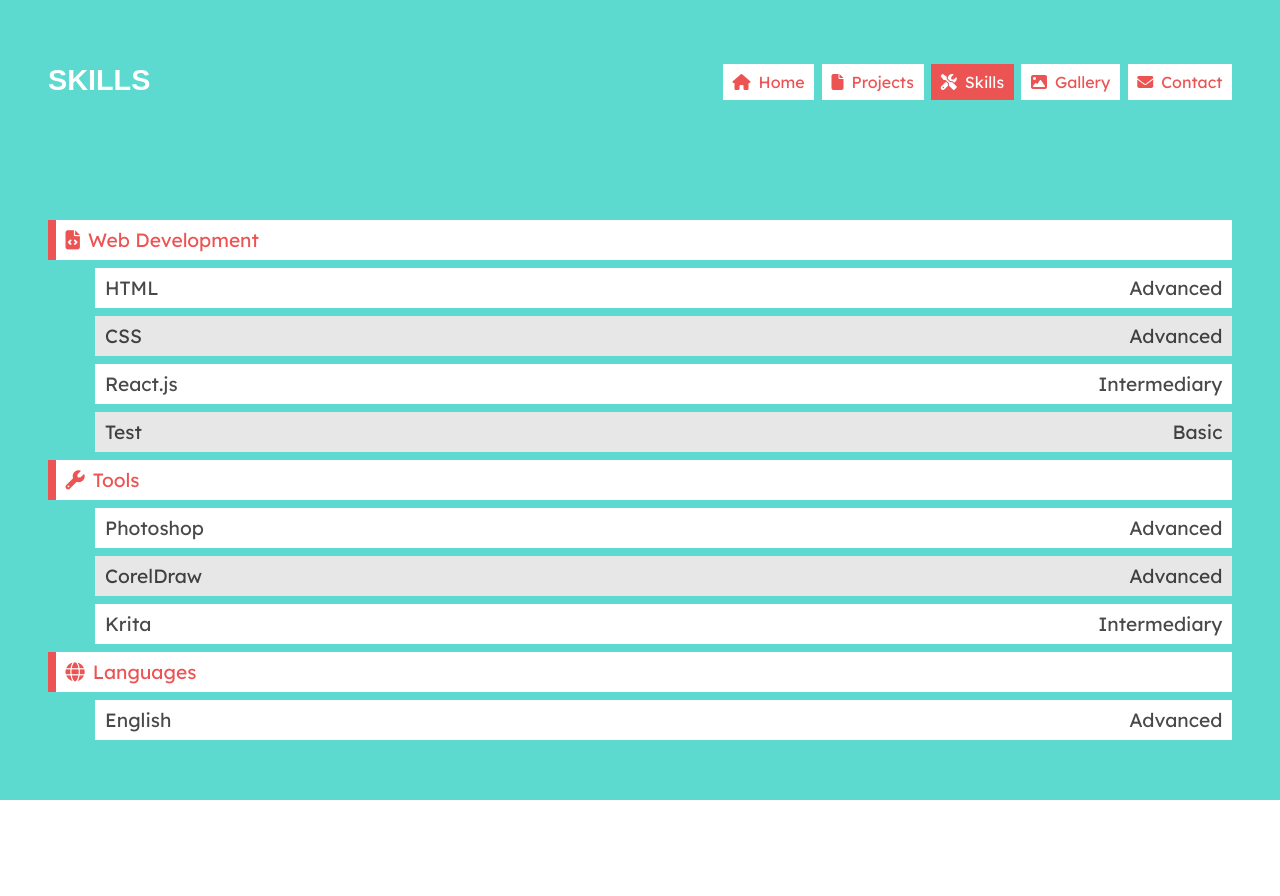
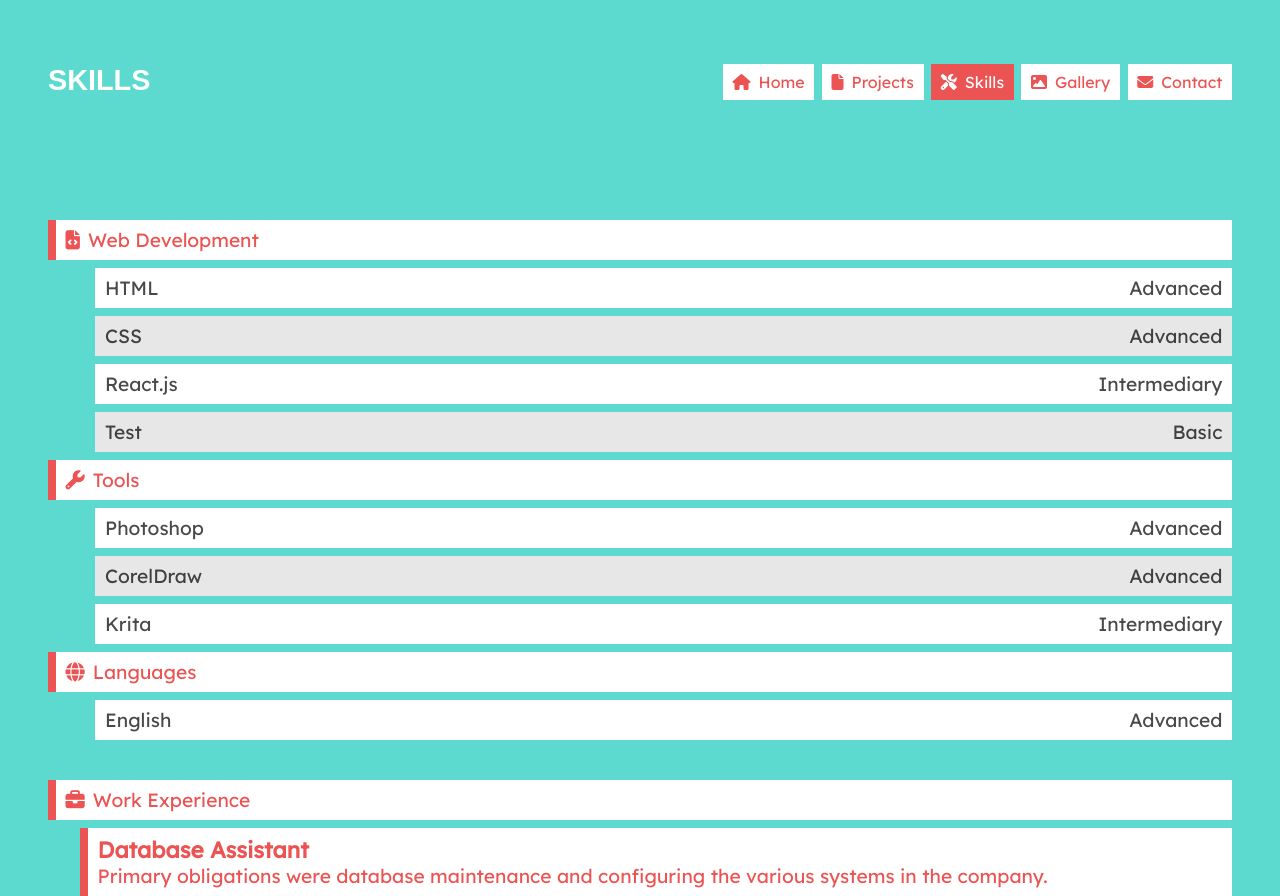
Before and after one commit to Vinesma/portfolio-website-v2, a React (Create React App) app: page /skills in a window 1280 px wide. Before the commit the page ends 800 px from the top, so only its background shows below. Built offline with nearby package versions, Linux system fonts and the light colour scheme; a web font is replaced by a local one.

Commit message:
~Finishing Experience section

```diff
--- /dev/null
+++ b/src/components/ExperienceSection.js
@@ -0,0 +1,22 @@
+import React from 'react'
+
+export default function ExperienceSection(props) {
+    const experience = props.experience;
+
+    return (
+        <div className="experience-box">
+            <div className="experience-title">
+                <h3>{ experience.title }</h3>
+                { (experience.from !== null && experience.to !== null)
+                ?
+                    ''
+                :
+                    null
+                }
+            </div>
+            <div className="comment">
+                { experience.comment }
+            </div>
+        </div>
+    )
+}
--- a/src/pages/Skills.js
+++ b/src/pages/Skills.js
@@ -1,5 +1,6 @@
 import React, { Component } from 'react';
 import SkillSection from '../components/SkillSection';
+import ExperienceSection from '../components/ExperienceSection';
 
 export default class Skills extends Component {
     state = {
@@ -78,12 +79,26 @@ export default class Skills extends Component {
 
     render() {
         return (
+            <>
                 <section className="skills-section">
                     { this.state.skillCategory.map(skillCategory => (
                         <SkillSection key={skillCategory.name} skillCategory={skillCategory}/>
                     ))
                     }
                 </section>
+                <section className="experience-section">
+                    <div className="experience-section-title">
+                        <div>
+                            <i className="fas fa-briefcase"></i>
+                            Work Experience
+                        </div>
+                    </div>
+                    { this.state.experience.map(experience => (
+                        <ExperienceSection key={experience.title} experience={experience} />
+                    ))
+                    }
+                </section>
+            </>
         )
     }
 }
--- a/src/styles/_skills.scss
+++ b/src/styles/_skills.scss
@@ -39,3 +39,24 @@
         }
     }
 }
+
+.experience-section {
+    @include sec-font;
+    margin-top: 2rem;
+
+    &-title{
+        @extend .standard-button;
+        display: flex;
+        justify-content: space-between;
+        border-left: $sec-button-color 0.5rem solid;
+        margin-bottom: 0.5rem;
+        cursor: initial;
+    }
+
+    .experience-box{
+        margin-left: 2rem;
+        padding: 0.5rem 0.6rem;
+        border-left: $sec-button-color 0.5rem solid;
+        background-color: $main-color;
+    }
+}
```
Lines whose indentation alone changed are shown as unchanged.
